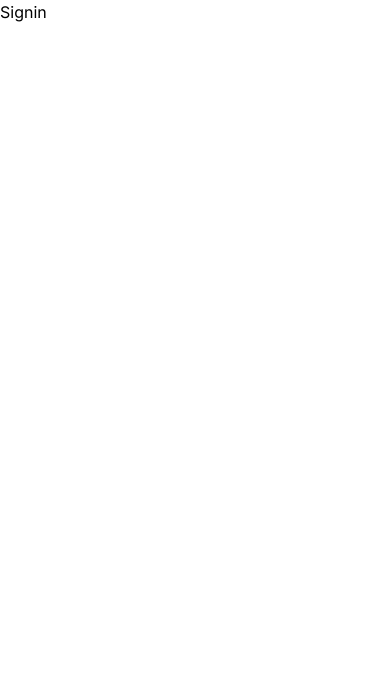
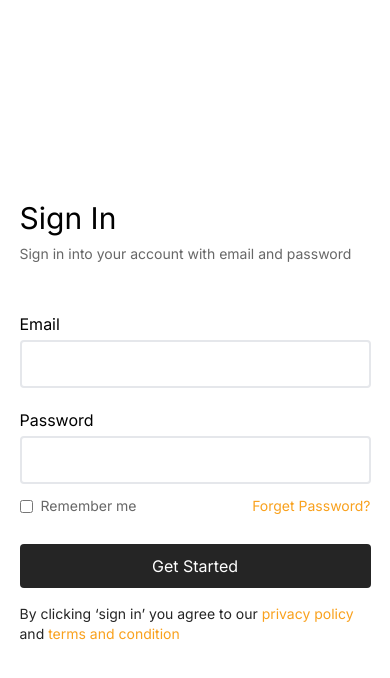
Before and after one commit to IyiolaJay/Travelog-app, a React (Create React App) app in the folder client/: page /signin in a window 390 px wide. Shown: the top 678 px of the page. Built offline with nearby package versions, Linux system fonts and the light colour scheme.

Commit message:
WIP: sign in page design for mobile is done

```diff
--- a/client/src/components/ui/auth/Signin.jsx
+++ /dev/null
@@ -1,7 +0,0 @@
-import React from "react";
-
-const Signin = () => {
-  return <div>Signin</div>;
-};
-
-export default Signin;
--- a/client/src/index.js
+++ b/client/src/index.js
@@ -1,6 +1,6 @@
 import React from "react";
 import ReactDOM from "react-dom/client";
-import App from "./App";
+import App from "./pages/App";
 
 const root = ReactDOM.createRoot(document.getElementById("root"));
 root.render(
--- a/client/src/components/ui/Onboarding.jsx
+++ b/client/src/pages/onboarding/Onboarding.jsx
@@ -1,12 +1,12 @@
 import React from "react";
 import Balancer from "react-wrap-balancer";
-import ONBOARDING_IMG from "../assests/img/travelling.png";
+import ONBOARDING_IMG from "../../assests/img/travelling.png";
 import { useNavigate } from "react-router-dom";
 
 const Onboarding = () => {
   const navigate = useNavigate();
   return (
-    <section className="container h-screen">
+    <div className="container h-screen">
       <div className="h-full">
         <div className="grid h-[55%] place-items-center">
           <img
@@ -42,7 +42,7 @@ const Onboarding = () => {
           </div>
         </div>
       </div>
-    </section>
+    </div>
   );
 };
 
--- /dev/null
+++ b/client/src/pages/signin/Signin.jsx
@@ -0,0 +1,12 @@
+import React from "react";
+import SigninForm from "./SigninForm";
+
+const SigninPage = () => {
+  return (
+    <section>
+      <SigninForm />
+    </section>
+  );
+};
+
+export default SigninPage;
--- /dev/null
+++ b/client/src/pages/signin/SigninForm.jsx
@@ -0,0 +1,74 @@
+import React from "react";
+import { Link } from "react-router-dom";
+
+const SigninForm = () => {
+  return (
+    <div className="container grid h-screen place-items-center">
+      <div className="w-full">
+        <div className="mb-12">
+          <h1 className="mb-2 text-3xl">Sign In</h1>
+          <p className="text-sm text-[#252525B2]">
+            Sign in into your account with email and password
+          </p>
+        </div>
+        <form autoComplete="off" className="w-full">
+          <div className="mb-5 flex w-full flex-col">
+            <label htmlFor="email" className="mb-1">
+              Email
+            </label>
+            <input
+              type="email"
+              id="email"
+              name="email"
+              className="border-black-[#00000080] h-[48px] rounded border-2  px-4 outline-none"
+            />
+          </div>
+          <div className="mb-3 flex w-full flex-col">
+            <label htmlFor="password" className="mb-1">
+              Password
+            </label>
+            <input
+              type="password"
+              id="password"
+              name="password"
+              className="border-black-[#00000080] h-[48px] rounded border-2 px-4 outline-none"
+            />
+          </div>
+
+          <div className="mb-7 flex items-center justify-between">
+            <div className="flex items-center">
+              <input
+                type="checkbox"
+                name="remeber_password"
+                id="remember"
+                className="mr-2"
+              />
+              <label htmlFor="remember" className="text-sm text-[#252525B2]">
+                Remember me
+              </label>
+            </div>
+            <Link to="#" className="text-sm text-base-color">
+              Forget Password?
+            </Link>
+          </div>
+
+          <button className="mb-4 w-full rounded bg-pry-color p-[10px] text-center text-white">
+            Get Started
+          </button>
+          <p className="text-sm">
+            By clicking ‘sign in’ you agree to our{" "}
+            <Link to="#" className="text-base-color">
+              privacy policy
+            </Link>{" "}
+            and{" "}
+            <Link to="#" className="text-base-color">
+              terms and condition
+            </Link>{" "}
+          </p>
+        </form>
+      </div>
+    </div>
+  );
+};
+
+export default SigninForm;
--- /dev/null
+++ b/client/src/pages/signup/Signup.jsx
@@ -0,0 +1,7 @@
+import React from "react";
+
+const Signup = () => {
+  return <div>Signup</div>;
+};
+
+export default Signup;
--- /dev/null
+++ b/client/src/pages/signup/SignupForm.jsx
@@ -0,0 +1,7 @@
+import React from "react";
+
+const SignupForm = () => {
+  return <div>SignupForm</div>;
+};
+
+export default SignupForm;
```
Also changed, not shown: client/src/pages/App.js (renamed from client/src/App.js, +4 -4 lines), client/src/assests/img/planet earth.png (renamed from client/src/components/assests/img/planet earth.png), client/src/assests/img/travelling.png (renamed from client/src/components/assests/img/travelling.png), client/src/components/ui/button/Button.jsx (added), client/src/styles/App.css (renamed from client/src/App.css).
